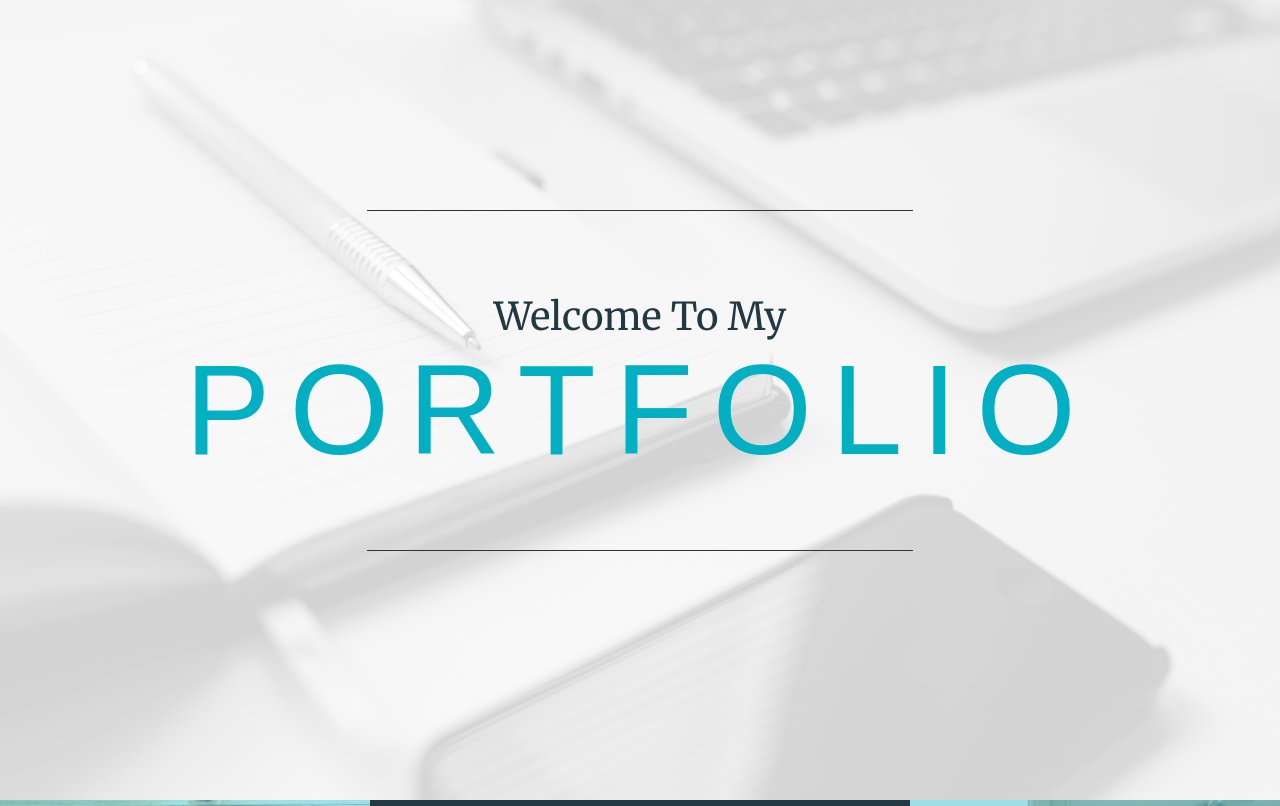
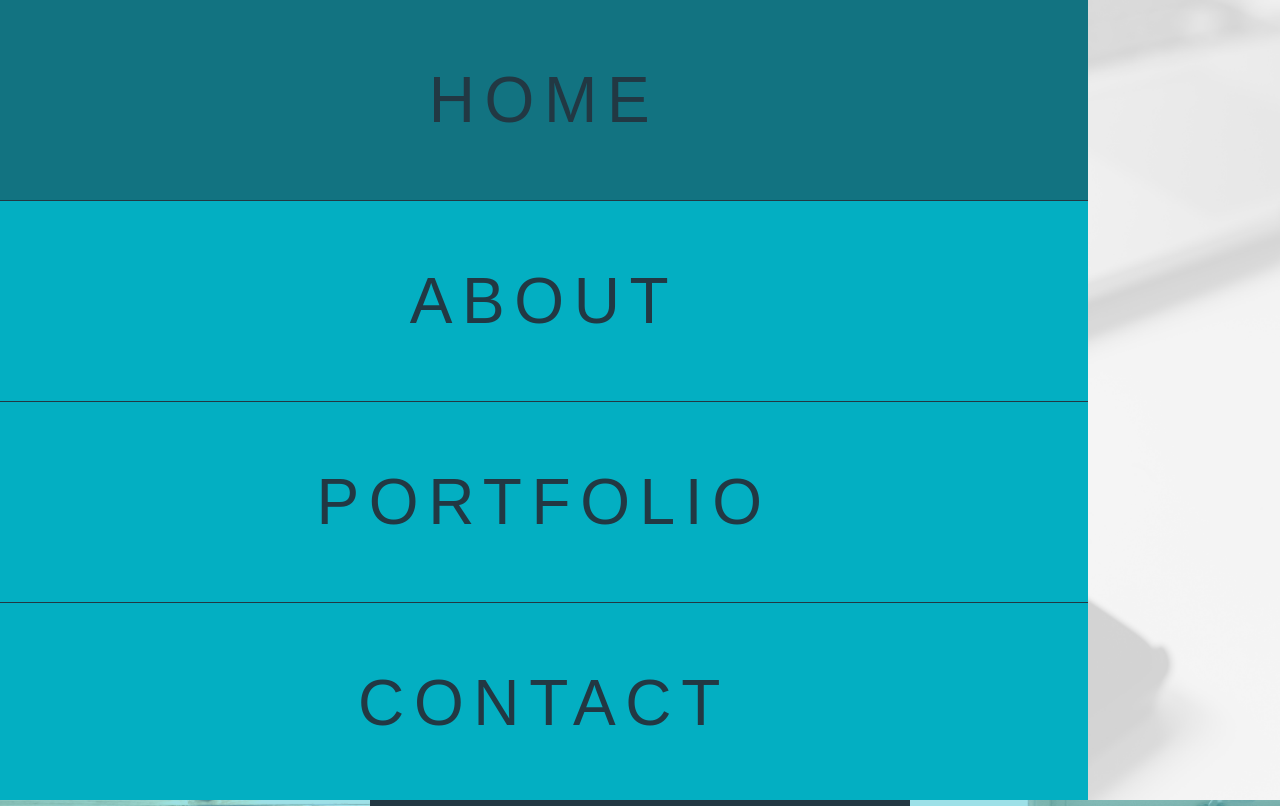
Before and after one commit to coder-abdo/Portfolio-css-grid, a website: page index.html in a window 1280 px wide. Shown: the top 806 px of the page. Drawn offline with Linux system fonts and the light colour scheme; a web font is replaced by a local one.

Commit message:
Added The Markup Of Navigation

```diff
--- a/index.html
+++ b/index.html
@@ -8,8 +8,26 @@
   <link rel="stylesheet" href="css/main.css">
 </head>
 <body>
+  <!-- Nav -->
+  <nav>
+    <ul>
+      <li><a href="#home">home</a></li>
+      <li><a href="#about">about</a></li>
+      <li><a href="#portfolio">portfolio</a></li>
+      <li><a href="#contact">contact</a></li>
+    </ul>
+  </nav>
   <!-- hero section -->
   <div class="welcome">
+
+    <button class="menu-button">
+      <svg version="1.1" xmlns="http://www.w3.org/2000/svg"
+        viewBox="0 0 30 17" width = "30" height = "17">
+        <rect y="1" class="st0" width="30" height="2"/>
+        <rect y="7" class="st0" width="30" height="2"/>
+        <rect y="13" class="st0" width="30" height="2"/>
+      </svg>
+    </button>
 
     <h1>
       welcome to my
--- a/scss/partials/_all.scss
+++ b/scss/partials/_all.scss
@@ -1,4 +1,5 @@
 @import 'base';
+@import 'nav';
 @import 'welcome';
 @import 'intro';
 @import 'about-me';
--- /dev/null
+++ b/scss/partials/_nav.scss
@@ -0,0 +1,44 @@
+.menu-button {
+    position: absolute;
+    top: 3em;
+    left: 3em;
+    background-color: initial;
+    border: 0;
+}
+nav {
+    position: fixed;
+    top: 0;
+    right: 15%;
+    bottom: 0;
+    left: 0;
+    z-index: 10;
+}
+nav ul {
+    display: flex;
+    flex-direction: column;
+    justify-content: space-around;
+    align-items: stretch;
+    height: 100vh;
+    padding: 0;
+    margin: 0;
+    list-style: none;
+    background-color: $accent;
+}
+nav li {
+    text-align: center;
+    transition: .25s;
+    &:not(:last-child){
+        border-bottom: 1px solid $dark-blue;
+    }
+    &:hover {
+        background-color: rgba($dark-blue, .5);
+    }
+}
+nav a {
+    display: inline-block;
+    width: 100%;
+    text-decoration: none;
+    @include sans-serif($fz:4rem, $color:$dark-blue);
+    padding: calc(100vh / 8) 0;
+    line-height: 0;
+}
--- a/scss/partials/_welcome.scss
+++ b/scss/partials/_welcome.scss
@@ -1,4 +1,5 @@
 .welcome {
+    position: relative;
     background-image: url(../img/header-bg.png);
     background-size: cover;
     background-position: center;
```
Also changed, not shown: css/main.css.
